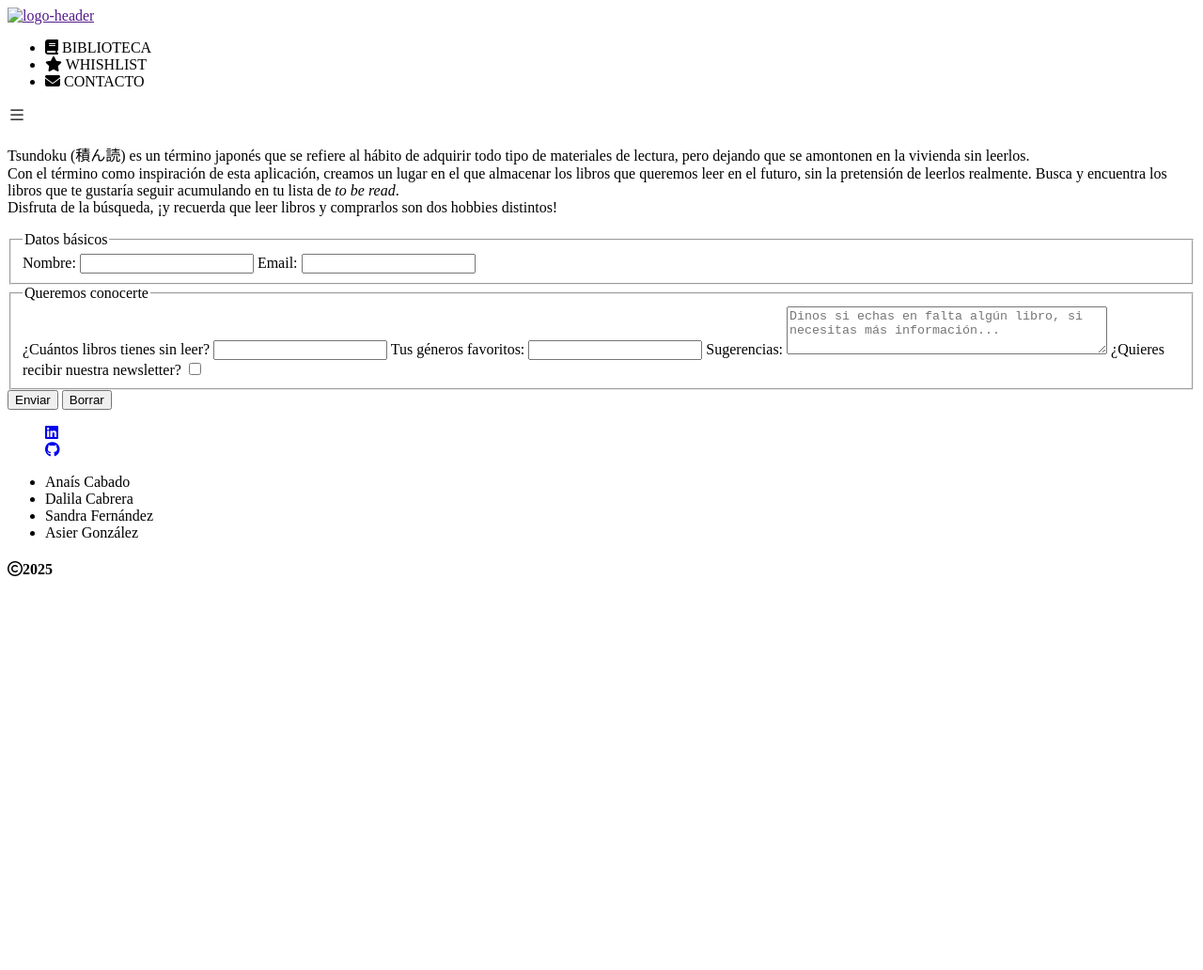
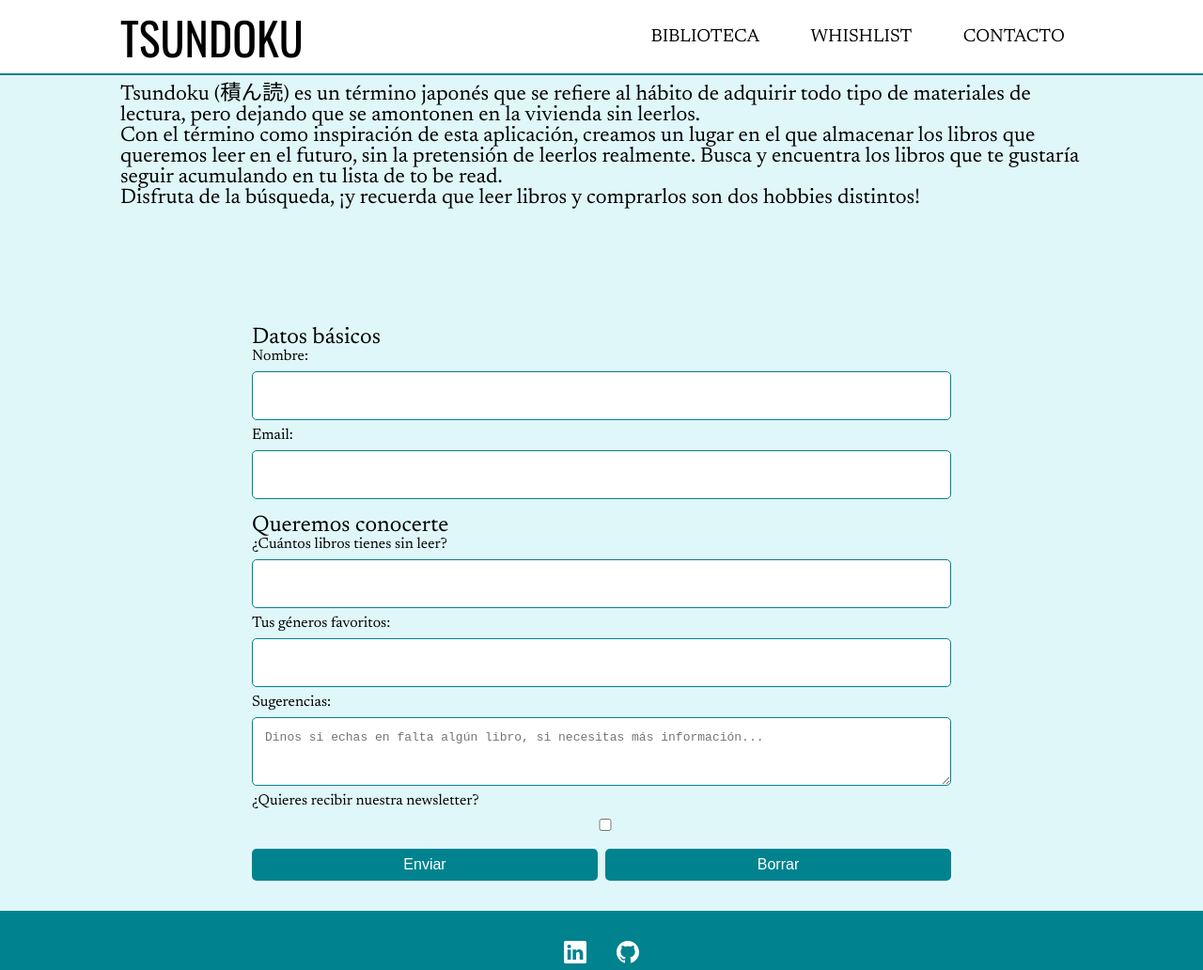
Before and after one commit to sanfermen/tsundoku, a plain HTML site: page index.html in a window 1280 px wide. Shown: the top 1032 px of the page at 94% size. Before the commit the page ends 800 px from the top, so only its background shows below. Drawn offline with nearby package versions, Linux system fonts and the light colour scheme; a script that the page names is missing.

Commit message:
estructura principal css

```diff
--- a/css/styles.css
+++ b/css/styles.css
@@ -1,76 +1,22 @@
 /*RESET*/
-@import url('https://fonts.googleapis.com/css2?family=Oswald:wght@200..700&display=swap');
+@import url('https://fonts.googleapis.com/css2?family=Newsreader:ital,opsz,wght@0,6..72,200..800;1,6..72,200..800&family=Oswald:wght@200..700&display=swap');
 
 * {
     box-sizing: border-box;
 }
 
-html,body,div,span,applet,object,
-iframe,h2,h3,h4,h5,
-h6,p,blockquote,
-pre,a,
-abbr,acronym,
-address,big,
-cite,
-code,
-del,
-dfn,
-em,
-img,
-ins,
-kbd,
-q,
-s,
-samp,
-small,
-strike,
-strong,
-sub,
-sup,
-tt,
-var,
-b,
-u,
-i,
-center,
-dl,
-dt,
-dd,
-ol,
-ul,
-li,
-fieldset,
-form,
-label,
-legend,
-table,
-caption,
-tbody,
-tfoot,
-thead,
-tr,
-th,
-td,
-article,
-aside,
-canvas,
-details,
-embed,
-figure,
-figcaption,
-footer,
-header,
-hgroup,
-menu,
-nav,
-output,
-ruby,
-section,
+html,body,div,span,applet,object,iframe,h2,h3,h4,h5,h6,p,
+blockquote,pre,a,abbr,acronym,address,big,
+cite,code,del,dfn,em,img,ins,kbd,q,s,samp,small,strike,strong,sub,sup,
+tt,var,b,u,i,center,dl,dt,dd,ol,ul,li,fieldset,form,label,
+legend,table,caption,tbody,tfoot,thead,tr,th,td,article,
+aside,canvas,details,embed,figure,figcaption,
+footer,header,
+hgroup,menu,
+nav,output,
+ruby,section,
 summary,
-time,
-mark,
-audio,
-video {
+time,mark,audio,video {
     margin: 0;
     padding: 0;
     border: 0;
@@ -80,17 +26,7 @@ video {
 }
 
 /* HTML5 display-role reset for older browsers */
-article,
-aside,
-details,
-figcaption,
-figure,
-footer,
-header,
-hgroup,
-menu,
-nav,
-section {
+article,aside,details,figcaption,figure,footer,header,hgroup,menu,nav,section {
     display: block;
 }
 
@@ -102,8 +38,7 @@ body {
     font-style: normal;
 }
 
-ol,
-ul {
+ol,ul {
     list-style: none;
 }
 
@@ -112,10 +47,7 @@ q {
     quotes: none;
 }
 
-blockquote:before,
-blockquote:after,
-q:before,
-q:after {
+blockquote:before,blockquote:after,q:before,q:after {
     content: '';
     content: none;
 }
@@ -144,12 +76,15 @@ body {
     align-items: center;
     background-color: var(--main-color-60);
 }
+
 /*END RESET*/
 
 /*VARIABLES*/
 :root {
-    --main-font: Oswald;
+    --main-font: "Oswald", sans-serif;
     /* FUENTE PRINCIPAL DE LA PAGINA */
+    --second-font: "Newsreader", serif;
+    /* FUENTE SECUNDARIA DE LA PAGINA */
     --main-font-weight: 400;
     /* PESO PRINCIPAL DE CARACTERES */
     --main-font-size: 16px;
@@ -168,22 +103,98 @@ body {
 /* MENU NAVEGACION */
 header {
     width: 100vw;
-    background-color: var(--main-color-30);
+    height: 5em;
+
+    position: fixed;
+    top: 0;
+    left: 0;
+
+    border-bottom: 2px solid var(--main-color-30);
+
+    z-index: 1;
+
+    transition: all 0.3s ease;
 }
 
 #menu {
     width: 100%;
     max-width: 2000px;
+    height: 100%;
 
     display: flex;
     flex-flow: row;
     justify-content: space-between;
+    align-items: center;
 
-    padding: 1em;
+    padding: 1em 10%;
 
+    background-color: white;
+    color: black;
+}
+
+#menu .menu__logo {
+    font-family: var(--main-font);
+    font-size: 3rem;
+}
+
+#menu .menu__burger .menu__burger-icon {
+    display: none;
+}
+
+#menu .menu__burger .menu__burger-links {
+    width: 100%;
+
+    display: flex;
+    flex-flow: row;
+    gap: 1em;
+}
+
+#menu .menu__burger .menu__burger-links .menu__burger-link {
+    font-family: var(--second-font);
+    font-size: 1.2rem;
+
+    padding: .5em 1em;
+    border-radius: 5px;
+
+    cursor: pointer;
+
+    transition: all .3s ease;
+}
+
+#menu .menu__burger .menu__burger-links .menu__burger-link:hover {
     background-color: var(--main-color-30);
+    color: white;
 }
 /* END MENU NAVEGACION */
+
+/*MAIN*/
+main {
+    margin-top: 5em;
+
+    display: flex;
+    flex-flow: column;
+    gap: 1em;
+}
+
+main #index {
+    width: 100%;
+    padding: 0 10% 2em 10%;
+
+    font-family: var(--second-font);
+    font-size: 1.4rem;
+
+    position: relative;
+}
+
+main #index img {
+    width: 100vw;
+    object-fit: cover;
+    display: block;
+    margin: 0;
+    padding: 0;
+    left: 0;
+}
+/*END MAIN*/
 
 /* FORMULARIO */
 #contact {
@@ -191,6 +202,8 @@ header {
     display: flex;
     flex-flow: column;
     align-items: center;
+
+    font-family: var(--second-font);
 }
 
 #contact #contact__form {
@@ -201,10 +214,9 @@ header {
     flex-flow: column;
     gap: 1em;
 
-    padding: 1em;
-    margin: 2em 10%;
+    padding: 2em 10%;
 
-    width: 90%;
+    width: 100%;
     min-width: 200px;
     max-width: 1000px;
 }
@@ -214,7 +226,8 @@ header {
     font-weight: 400;
 }
 
-#contact #contact__form #contact__form-datos, #contact #contact__form #contact__form-preguntas {
+#contact #contact__form #contact__form-datos,
+#contact #contact__form #contact__form-preguntas {
     width: 100%;
     display: flex;
     flex-flow: column;
@@ -252,4 +265,38 @@ header {
     border-radius: 5px;
     font-size: 1em;
 }
+
 /* END FORMULARIO */
+
+
+/* FOOTER */
+footer {
+    width: 100vw;
+    padding: 2em;
+
+    display: flex;
+    flex-flow: column;
+    justify-content: center;
+    align-items: center;
+    gap: .5em;
+
+    background-color: var(--main-color-30);
+    color: white;
+}
+
+footer #social, footer #members #members__list, footer #copyright {
+    width: 100%;
+    max-width: 2000px;
+    height: 100%;
+
+    display: flex;
+    flex-flow: row;
+    justify-content: center;
+    align-items: center;
+    gap: 2em ;
+}
+/* END FOOTER */
+
+/*MEDIA*/
+
+/* END MEDIA */
--- a/index.html
+++ b/index.html
@@ -8,8 +8,8 @@
 
 	<link rel="stylesheet" href="https://cdnjs.cloudflare.com/ajax/libs/font-awesome/6.7.2/css/all.min.css" integrity="sha512-Evv84Mr4kqVGRNSgIGL/F/aIDqQb7xQ2vcrdIwxfjThSH8CSR7PBEakCr51Ck+w+/U6swU2Im1vVX0SVk9ABhg==" crossorigin="anonymous" referrerpolicy="no-referrer" />
 
-<!--     <link rel="stylesheet" href="css/styles.css"> -->
-    <script defer type="module" src="./js/index.js"></script> <!--TODO Cambiar url a index-->
+    <link rel="stylesheet" href="css/styles.css">
+    <script defer type="module" src="./js/pruebas.js"></script> <!--TODO Cambiar url a index-->
 
     <title>Tsundoku</title>
 </head>
@@ -19,18 +19,18 @@
         <nav id="menu">
             <div class="menu__logo">
                 <a href="">
-                    <img src="./assets/imglogo.png" alt="logo-header" id="logo-header">
+                    <p id="logo-header">TSUNDOKU</p>
                 </a>
             </div>
             <div class="menu__burger">
                 <ul class="menu__burger-links" id="nav-apartados">
-                    <li class="menu__burger-link"><i class="fa-solid fa-book"></i> BIBLIOTECA</li>
-                    <li class="menu__burger-link"><i class="fa-solid fa-star"></i> WHISHLIST</li>
-                    <li class="menu__burger-link"><i class="fa-solid fa-envelope"></i> CONTACTO</li>
+                    <li class="menu__burger-link">BIBLIOTECA</li>
+                    <li class="menu__burger-link">WHISHLIST</li>
+                    <li class="menu__burger-link">CONTACTO</li>
                 </ul>
 
                 <div class="menu__burger-icon" onclick="toggleNav()">
-					<svg xmlns="http://www.w3.org/2000/svg" width="20" height="20" fill="currentColor" class="bi bi-list" viewBox="0 0 16 16">
+					<svg xmlns="http://www.w3.org/2000/svg" width="30" height="30" fill="currentColor" class="bi bi-list" viewBox="0 0 16 16">
 						<path fill-rule="evenodd" d="M2.5 12a.5.5 0 0 1 .5-.5h10a.5.5 0 0 1 0 1H3a.5.5 0 0 1-.5-.5m0-4a.5.5 0 0 1 .5-.5h10a.5.5 0 0 1 0 1H3a.5.5 0 0 1-.5-.5m0-4a.5.5 0 0 1 .5-.5h10a.5.5 0 0 1 0 1H3a.5.5 0 0 1-.5-.5"/>
 					  </svg>
                 </div>
@@ -97,16 +97,19 @@
 
     <footer>
         <section id="social">
-
-			<ul class="social__links" style="list-style-type: none">
-                <li class="social__link"><a href="https//linkedin.com"><i class="fa-brands fa-linkedin"></i> </a></li>
-				<li class="social__link"><a href="https//github.com"><i class="fa-brands fa-github"></i></a></li>
-            </ul>
-
+			<a href="https//linkedin.com" target="blank" class="social__link">
+				<svg xmlns="http://www.w3.org/2000/svg" width="24" height="24" fill="currentColor" class="bi bi-linkedin" viewBox="0 0 16 16">
+					<path d="M0 1.146C0 .513.526 0 1.175 0h13.65C15.474 0 16 .513 16 1.146v13.708c0 .633-.526 1.146-1.175 1.146H1.175C.526 16 0 15.487 0 14.854zm4.943 12.248V6.169H2.542v7.225zm-1.2-8.212c.837 0 1.358-.554 1.358-1.248-.015-.709-.52-1.248-1.342-1.248S2.4 3.226 2.4 3.934c0 .694.521 1.248 1.327 1.248zm4.908 8.212V9.359c0-.216.016-.432.08-.586.173-.431.568-.878 1.232-.878.869 0 1.216.662 1.216 1.634v3.865h2.401V9.25c0-2.22-1.184-3.252-2.764-3.252-1.274 0-1.845.7-2.165 1.193v.025h-.016l.016-.025V6.169h-2.4c.03.678 0 7.225 0 7.225z"/>
+				  </svg>
+			</a>
+			<a href="https//github.com" target="blank" class="social__link">
+				<svg xmlns="http://www.w3.org/2000/svg" width="24" height="24" fill="currentColor" class="bi bi-github" viewBox="0 0 16 16">
+					<path d="M8 0C3.58 0 0 3.58 0 8c0 3.54 2.29 6.53 5.47 7.59.4.07.55-.17.55-.38 0-.19-.01-.82-.01-1.49-2.01.37-2.53-.49-2.69-.94-.09-.23-.48-.94-.82-1.13-.28-.15-.68-.52-.01-.53.63-.01 1.08.58 1.23.82.72 1.21 1.87.87 2.33.66.07-.52.28-.87.51-1.07-1.78-.2-3.64-.89-3.64-3.95 0-.87.31-1.59.82-2.15-.08-.2-.36-1.02.08-2.12 0 0 .67-.21 2.2.82.64-.18 1.32-.27 2-.27s1.36.09 2 .27c1.53-1.04 2.2-.82 2.2-.82.44 1.1.16 1.92.08 2.12.51.56.82 1.27.82 2.15 0 3.07-1.87 3.75-3.65 3.95.29.25.54.73.54 1.48 0 1.07-.01 1.93-.01 2.2 0 .21.15.46.55.38A8.01 8.01 0 0 0 16 8c0-4.42-3.58-8-8-8"/>
+				  </svg>
+			</a>
         </section>
 
         <section id="members">
-
 			<ul id="members__list">
 				<li class="members__list-member">Anaís Cabado</li>
 				<li class="members__list-member">Dalila Cabrera</li>
--- a/js/classesHTML.js
+++ b/js/classesHTML.js
@@ -177,7 +177,7 @@ class TsundokuHTML extends Tsundoku {
 
         browserInput.setAttribute("type", "text"); //añadir al input el type
         browserInput.setAttribute("placeholder", "Escribe el título de tu siguiente lectura"); //añadir al input el placeholder
-        logo.setAttribute("src", "????"); //TODO poner la dirección del logo
+        logo.setAttribute("src", "./assets/background-img.jpg"); //TODO poner la dirección del logo
 
         browserButton.textContent = "Buscar";//añadir el Buscar
 
```
Also changed, not shown: assets/background-img.jpg (added), styles.css (deleted).
